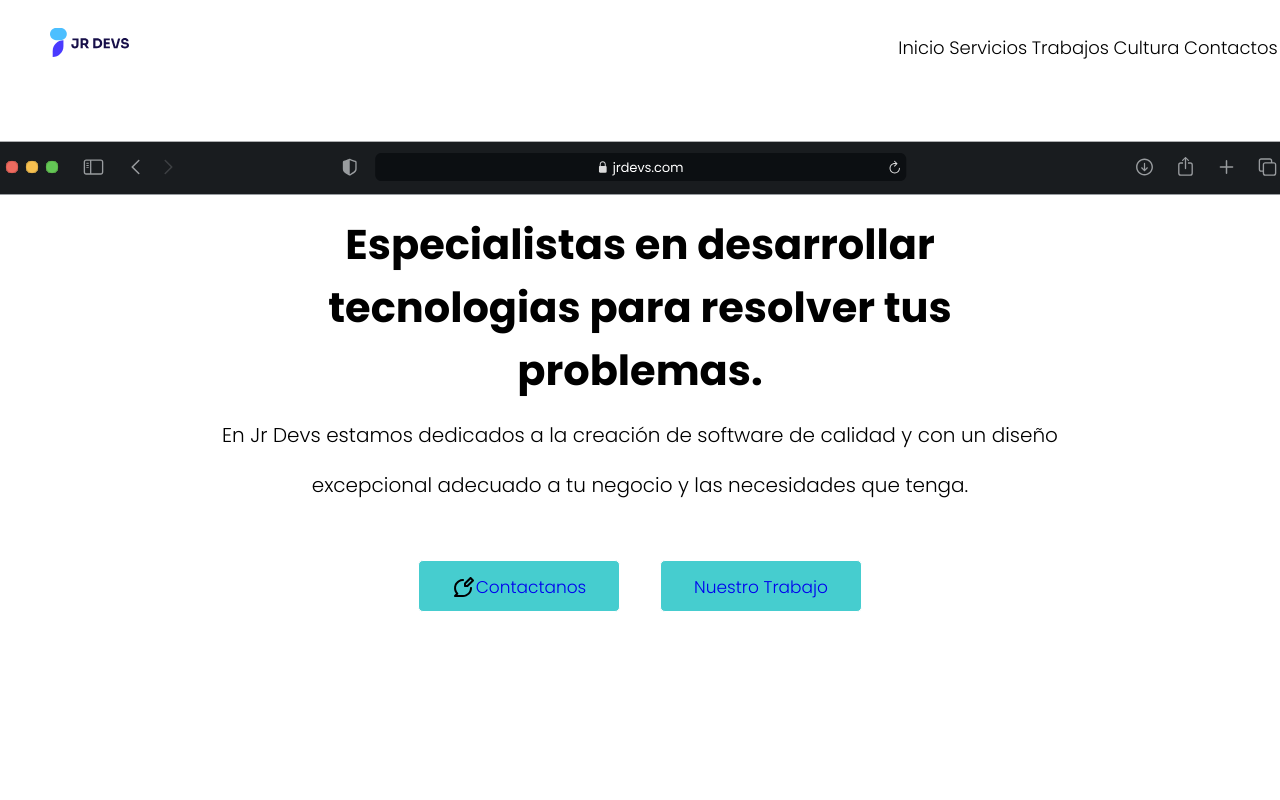
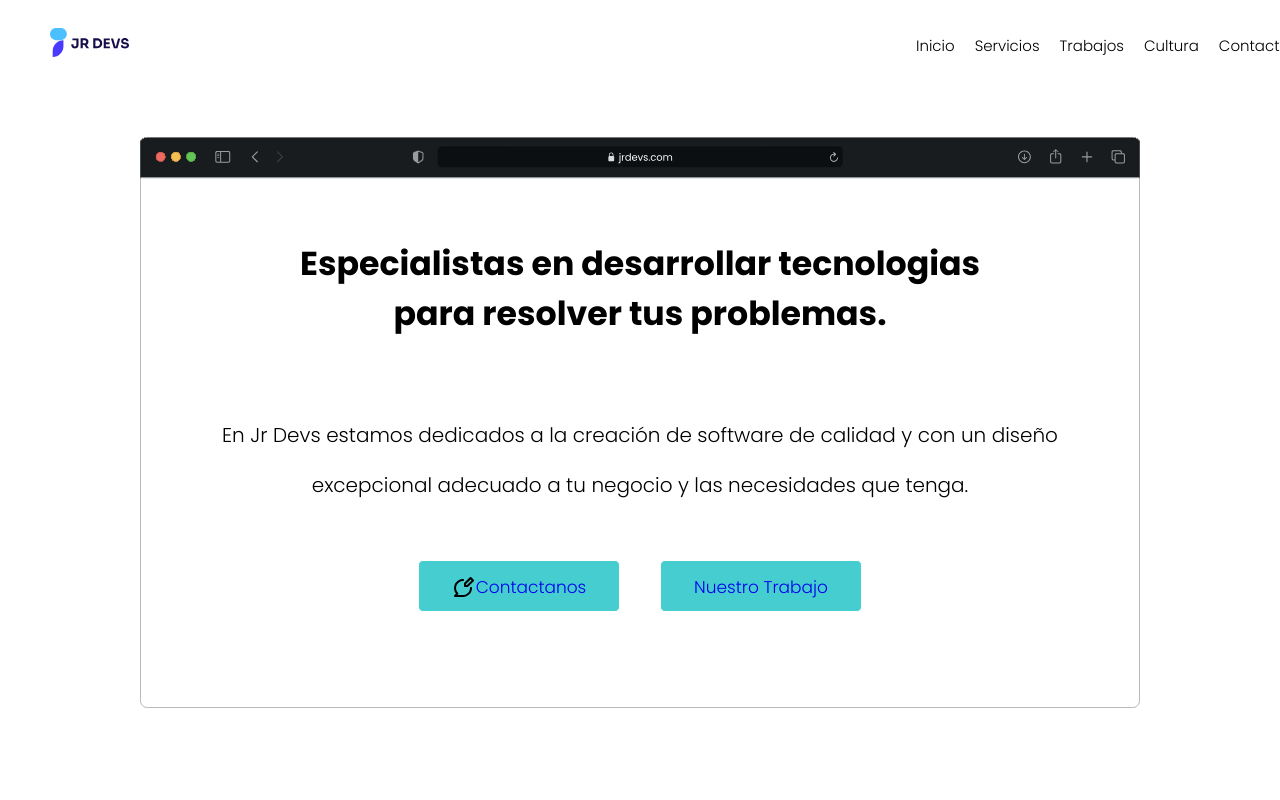
Before and after one commit to EdgarDev17/emprender, a plain HTML site: page pages/landing.html in a window 1280 px wide. Shown: the top 800 px of the page. Drawn offline with Linux system fonts and the light colour scheme.

Commit message:
Responsive para laptop

```diff
--- a/pages/landing.html
+++ b/pages/landing.html
@@ -6,7 +6,7 @@
     <meta http-equiv="X-UA-Compatible" content="IE=edge" />
     <meta name="viewport" content="width=device-width, initial-scale=1.0" />
     <link rel="stylesheet" href="/styles/landing.css" />
-    <title>Landing Page</title>
+    <title>Jr Devs Desarrolladora de software</title>
 </head>
 
 <body>
@@ -26,7 +26,7 @@
     </header>
     <div class="container" id="cont">
         <div class="presen">
-            <img src="../img/Navegadr.svg" alt="" />
+            <img id="img1" src="../img/Navegadr.svg" alt="" />
             <div class="txt1">
                 <strong>
                     <h5 id="text1">Especialistas en desarrollar tecnologias para resolver tus problemas.</h5>
--- a/styles/landing.css
+++ b/styles/landing.css
@@ -349,3 +349,41 @@ body {
 .col3 img{
     float: left;
 }
+
+@media (min-width: 1199px) and (max-width: 1366px){
+    .containerf{
+        margin-top: 40px;
+        display: flex;
+        flex-direction: row;
+        justify-content: space-around;
+        font-family: 'Poppins', sans-serif;
+    }
+
+    .navbar ul{
+        display: flex;
+        flex-direction: row;
+        justify-content: space-around;
+        font-family: 'Poppins', sans-serif;
+        margin-right: 70px;
+    }
+    .navbar li a{
+        font-size: 15px;
+        margin-left: 15px;
+        padding-left: 5px;
+        display: flex;
+    }
+
+    #img1{
+        width: 1000px;
+        height: auto;
+    }
+
+    .txt1{
+        font-family: 'Poppins', sans-serif;
+        font-size: 40px;
+        text-align: center;
+        margin-top: 40px;
+        width: 60%;
+    }
+
+}
```
